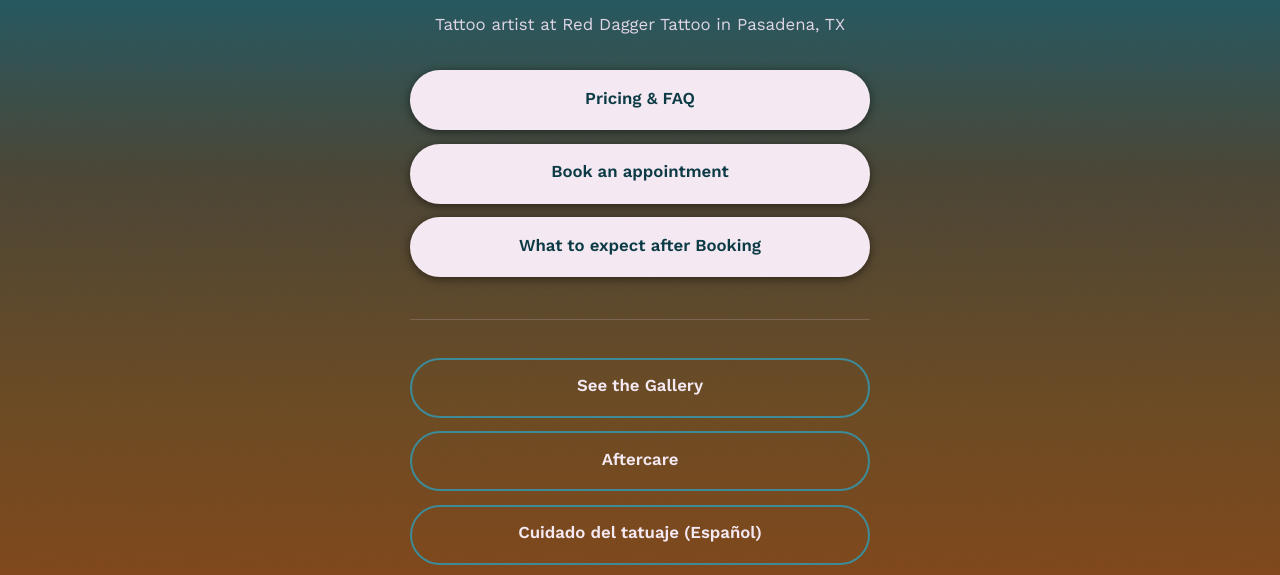
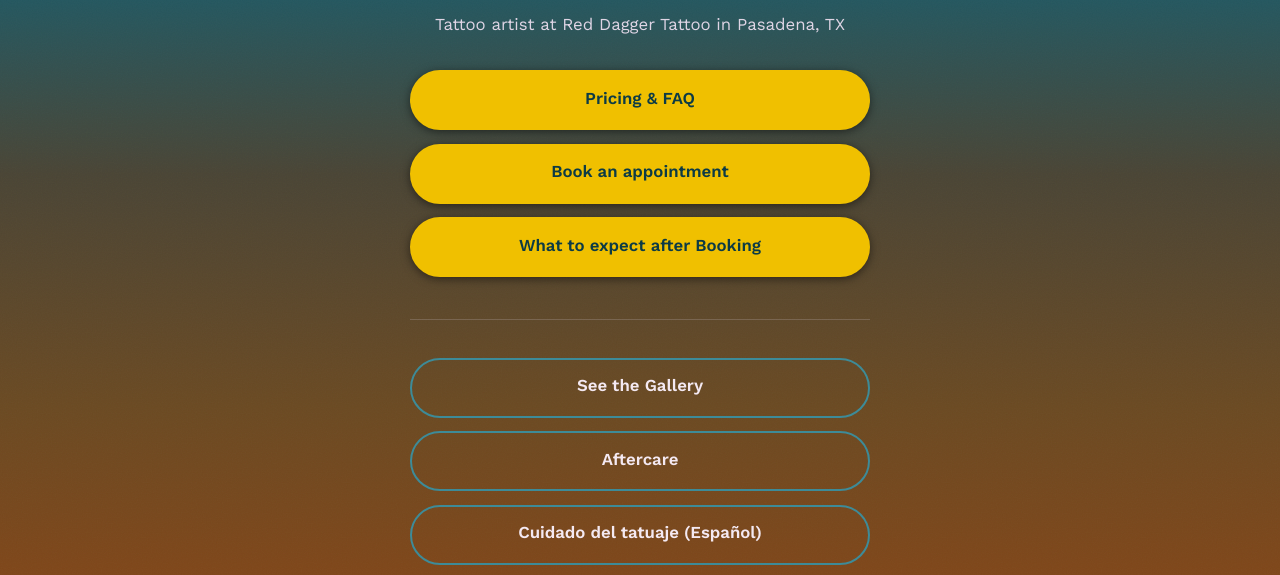
Before and after one commit to SpaceCoupeOne/Tattoo-Page, a plain HTML site: page links.html in a window 1280 px wide. Shown: the part 174-749 px from the top of the page. Drawn offline with nearby package versions, Linux system fonts and the light colour scheme.

Commit message:
small color changes to btns

```diff
--- a/links.html
+++ b/links.html
@@ -68,8 +68,8 @@
 
     /* Primary — the three Linktree data showed people actually click */
     .link-list a.primary {
-      background-color: var(--color-text);
-      border: 2px solid var(--color-text);
+      background-color: var(--color-accent);
+      border: 2px solid var(--color-accent);
       color: var(--color-ink);
       box-shadow: 0 2px 10px rgba(0, 0, 0, 0.5);
     }
```
